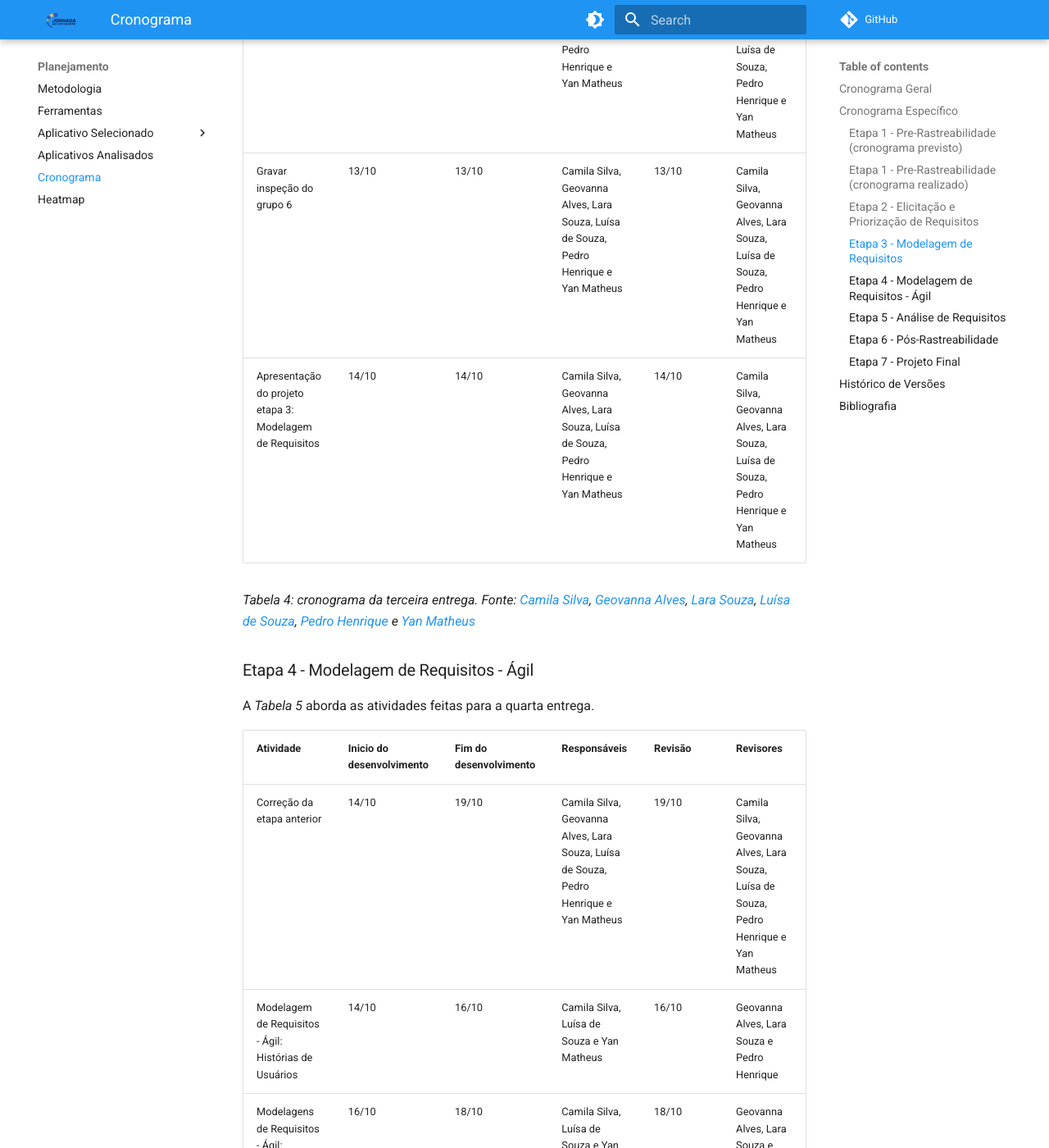
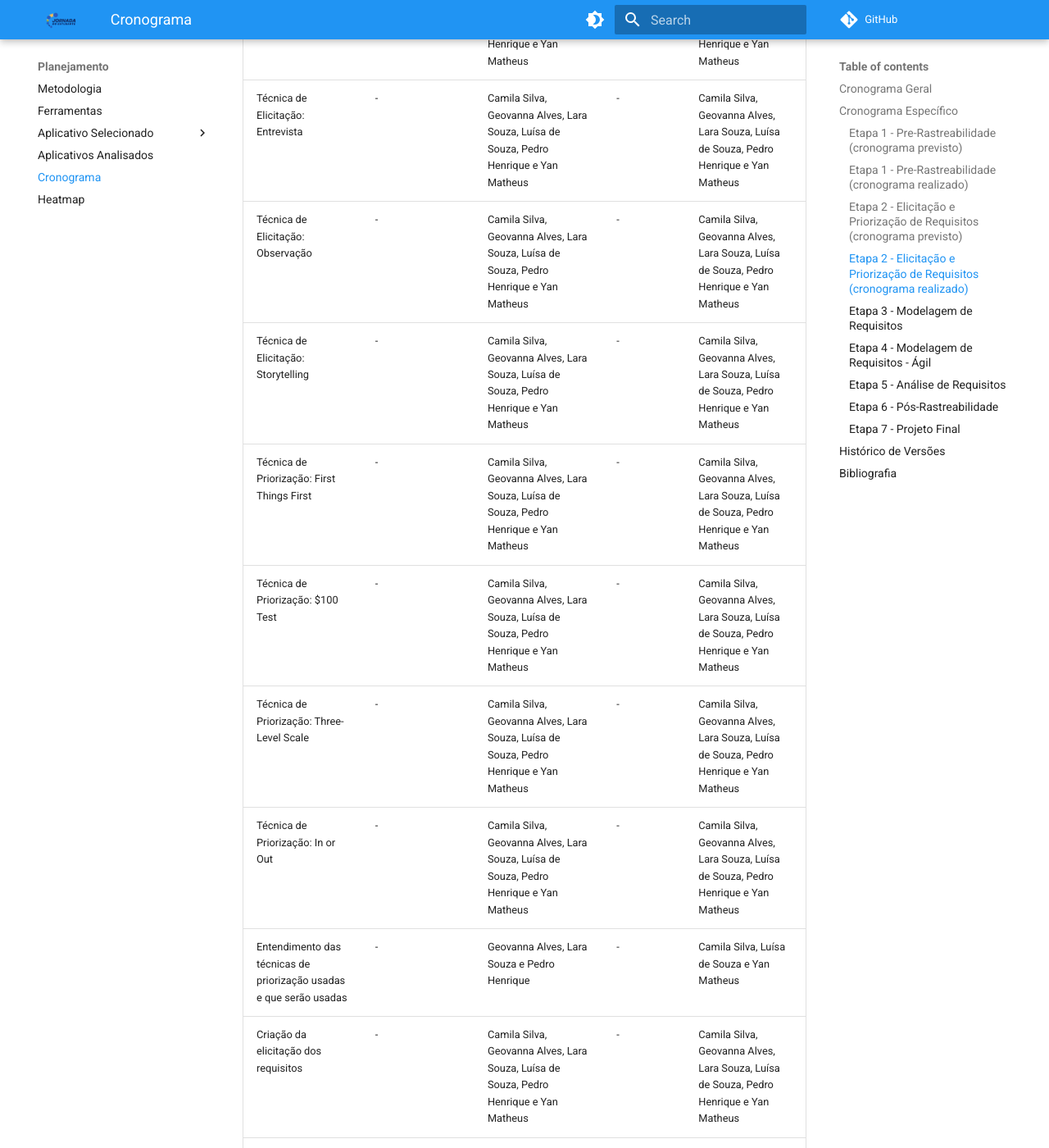
Before and after one commit to Requisitos-de-Software/2025.2-Grupo05, an MkDocs documentation site: the page built from docs/Planejamento/Cronograma.md, in a window 1280 px wide and 1400 px high, scrolled down 11231 px. Shown: the whole window at 82% size. Built offline with MkDocs 1.6.1 and Material for MkDocs 9.7.7, drawn with Linux system fonts in a browser that asks for light colours; comment, search, counter and statistics services are not loaded; some of the changed text lies outside the part shown.

Commit message:
chore: correcao no cronograma e paginas de gravacao

```diff
--- a/docs/Planejamento/Cronograma.md
+++ b/docs/Planejamento/Cronograma.md
@@ -70,10 +70,10 @@ A _Tabela 2_ aborda as atividades feitas para a primeira entrega.
 | Gravar inspeção do grupo 6 | 10/09 | Camila Silva, Geovanna Alves, Lara Souza, Luísa de Souza, Pedro Henrique e Yan Matheus | 10/09 | Camila Silva, Geovanna Alves, Lara Souza, Luísa de Souza, Pedro Henrique e Yan Matheus |
 | Apresentação do projeto etapa 1: Apresentação | 11/09 | Camila Silva, Geovanna Alves, Lara Souza, Luísa de Souza, Pedro Henrique e Yan Matheus | 11/09 | Camila Silva, Geovanna Alves, Lara Souza, Luísa de Souza, Pedro Henrique e Yan Matheus |
 
-_Tabela 2: cronograma da primeira entrega. Fonte: [Camila Silva](https://github.com/CamilaSilvaC), [Geovanna Alves](https://github.com/GeovannaUmbelino), [Lara Souza](https://github.com/mel14-hub), [Luísa de Souza](https://github.com/luisa12ll), [Pedro Henrique](https://github.com/pedrohpsantos) e [Yan Matheus](https://github.com/Yanmatheus0812)_
+_Tabela 3: cronograma da primeira entrega. Fonte: [Camila Silva](https://github.com/CamilaSilvaC), [Geovanna Alves](https://github.com/GeovannaUmbelino), [Lara Souza](https://github.com/mel14-hub), [Luísa de Souza](https://github.com/luisa12ll), [Pedro Henrique](https://github.com/pedrohpsantos) e [Yan Matheus](https://github.com/Yanmatheus0812)_
 
-### Etapa 2 - Elicitação e Priorização de Requisitos
-A _Tabela 3_ aborda as atividades feitas para a segunda entrega.
+### Etapa 2 - Elicitação e Priorização de Requisitos (cronograma previsto)
+A _Tabela 4_ aborda as atividades feitas para a segunda entrega.
 
 | **Atividade** | **Inicio do desenvolvimento** | **Fim do desenvolvimento** | **Responsáveis** | **Revisão** | **Revisores** |
 | ----- | ----- | ----- | ----- | ----- | ----- |
@@ -98,10 +98,40 @@ A _Tabela 3_ aborda as atividades feitas para a segunda entrega.
 | Gravar inspeção do grupo 6 | 01/10 | 01/10 | Camila Silva, Geovanna Alves, Lara Souza, Luísa de Souza, Pedro Henrique e Yan Matheus | 01/10 | Camila Silva, Geovanna Alves, Lara Souza, Luísa de Souza, Pedro Henrique e Yan Matheus |
 | Apresentação do projeto etapa 2: Elicitação – Técnicas e Priorização | 02/10 | 02/10 | Camila Silva, Geovanna Alves, Lara Souza, Luísa de Souza, Pedro Henrique e Yan Matheus | 02/10 | Camila Silva, Geovanna Alves, Lara Souza, Luísa de Souza, Pedro Henrique e Yan Matheus |
 
-_Tabela 3: cronograma da segunda entrega. Fonte: [Camila Silva](https://github.com/CamilaSilvaC), [Geovanna Alves](https://github.com/GeovannaUmbelino), [Lara Souza](https://github.com/mel14-hub), [Luísa de Souza](https://github.com/luisa12ll), [Pedro Henrique](https://github.com/pedrohpsantos) e [Yan Matheus](https://github.com/Yanmatheus0812)_
+_Tabela 4: cronograma da segunda entrega. Fonte: [Camila Silva](https://github.com/CamilaSilvaC), [Geovanna Alves](https://github.com/GeovannaUmbelino), [Lara Souza](https://github.com/mel14-hub), [Luísa de Souza](https://github.com/luisa12ll), [Pedro Henrique](https://github.com/pedrohpsantos) e [Yan Matheus](https://github.com/Yanmatheus0812)_
+
+
+### Etapa 2 - Elicitação e Priorização de Requisitos (cronograma realizado)
+A _Tabela 5_ aborda as atividades feitas para a segunda entrega.
+
+| **Atividade** | **Período de desenvolvimento** | **Responsáveis** | **Revisão** | **Revisores** |
+| ----- | ----- | ----- | ----- | ----- |
+| Entendimento das técnicas de elicitação usadas e que serão usadas | 16/09 - 18/09 | Camila Silva, Luísa de Souza e Yan Matheus | 18/09 | Geovanna Alves e Yan Matheus |
+| Busca de usuários | 16/09 - 18/09 | Geovanna Alves, Lara Souza e Pedro Henrique | 18/09 | Camila Silva e Luísa de Souza |
+| Entendimento das técnicas de priorização usadas e que serão usadas | - | Camila Silva e Luísa de Souza | - | Geovanna Alves e Yan Matheus |
+| Escolha das técnicas | - | Camila Silva e Luísa de Souza | - | Geovanna Alves e Yan Matheus |
+| Correção da etapa anterior | 11/09 - 16/09 | Camila Silva, Geovanna Alves, Lara Souza, Luísa de Souza, Pedro Henrique e Yan Matheus | 16/09 |  Camila Silva, Geovanna Alves, Lara Souza, Luísa de Souza, Pedro Henrique e Yan Matheus
+| Pesquisa dos perfis dos usuários | - | Geovanna Alves, Lara Souza e Pedro Henrique | - | Camila Silva, Luísa de Souza e Yan Matheus |
+| Criação das personas | - | Camila Silva, Luísa de Souza e Yan Matheus | - | Geovanna Alves, Lara Souza e Pedro Henrique |
+| Criação dos cenários | - | Camila Silva, Luísa de Souza e Yan Matheus | - | Geovanna Alves, Lara Souza e Pedro Henrique |
+| Técnica de Elicitação: Brainstorm | - | Camila Silva, Geovanna Alves, Lara Souza, Luísa de Souza, Pedro Henrique e Yan Matheus | - | Camila Silva, Geovanna Alves, Lara Souza, Luísa de Souza, Pedro Henrique e Yan Matheus |
+| Técnica de Elicitação: Entrevista | - | Camila Silva, Geovanna Alves, Lara Souza, Luísa de Souza, Pedro Henrique e Yan Matheus | - | Camila Silva, Geovanna Alves, Lara Souza, Luísa de Souza, Pedro Henrique e Yan Matheus |
+| Técnica de Elicitação: Observação | - | Camila Silva, Geovanna Alves, Lara Souza, Luísa de Souza, Pedro Henrique e Yan Matheus | - | Camila Silva, Geovanna Alves, Lara Souza, Luísa de Souza, Pedro Henrique e Yan Matheus |
+| Técnica de Elicitação: Storytelling	 | - | Camila Silva, Geovanna Alves, Lara Souza, Luísa de Souza, Pedro Henrique e Yan Matheus | - | Camila Silva, Geovanna Alves, Lara Souza, Luísa de Souza, Pedro Henrique e Yan Matheus |
+| Técnica de Priorização: First Things First | - | Camila Silva, Geovanna Alves, Lara Souza, Luísa de Souza, Pedro Henrique e Yan Matheus | - | Camila Silva, Geovanna Alves, Lara Souza, Luísa de Souza, Pedro Henrique e Yan Matheus |
+| Técnica de Priorização: $100 Test | - | Camila Silva, Geovanna Alves, Lara Souza, Luísa de Souza, Pedro Henrique e Yan Matheus | - | Camila Silva, Geovanna Alves, Lara Souza, Luísa de Souza, Pedro Henrique e Yan Matheus |
+| Técnica de Priorização: Three-Level Scale | - | Camila Silva, Geovanna Alves, Lara Souza, Luísa de Souza, Pedro Henrique e Yan Matheus | - | Camila Silva, Geovanna Alves, Lara Souza, Luísa de Souza, Pedro Henrique e Yan Matheus |
+| Técnica de Priorização: In or Out | - | Camila Silva, Geovanna Alves, Lara Souza, Luísa de Souza, Pedro Henrique e Yan Matheus | - | Camila Silva, Geovanna Alves, Lara Souza, Luísa de Souza, Pedro Henrique e Yan Matheus |
+| Entendimento das técnicas de priorização usadas e que serão usadas | - | Geovanna Alves, Lara Souza e Pedro Henrique |  - | Camila Silva, Luísa de Souza e Yan Matheus |
+| Criação da elicitação dos requisitos | - | Camila Silva, Geovanna Alves, Lara Souza, Luísa de Souza, Pedro Henrique e Yan Matheus | - | Camila Silva, Geovanna Alves, Lara Souza, Luísa de Souza, Pedro Henrique e Yan Matheus |
+| Gravar apresentação do projeto | - | Camila Silva, Geovanna Alves, Lara Souza, Luísa de Souza, Pedro Henrique e Yan Matheus | - | Camila Silva, Geovanna Alves, Lara Souza, Luísa de Souza, Pedro Henrique e Yan Matheus |
+| Gravar inspeção do grupo 6 | - | Camila Silva, Geovanna Alves, Lara Souza, Luísa de Souza, Pedro Henrique e Yan Matheus | - | Camila Silva, Geovanna Alves, Lara Souza, Luísa de Souza, Pedro Henrique e Yan Matheus |
+| Apresentação do projeto etapa 2: Elicitação – Técnicas e Priorização | - | Camila Silva, Geovanna Alves, Lara Souza, Luísa de Souza, Pedro Henrique e Yan Matheus | - | Camila Silva, Geovanna Alves, Lara Souza, Luísa de Souza, Pedro Henrique e Yan Matheus |
+
+_Tabela 5: cronograma da segunda entrega. Fonte: [Camila Silva](https://github.com/CamilaSilvaC), [Geovanna Alves](https://github.com/GeovannaUmbelino), [Lara Souza](https://github.com/mel14-hub), [Luísa de Souza](https://github.com/luisa12ll), [Pedro Henrique](https://github.com/pedrohpsantos) e [Yan Matheus](https://github.com/Yanmatheus0812)_
 
 ### Etapa 3 - Modelagem de Requisitos
-A _Tabela 4_ aborda as atividades feitas para a terceira entrega.
+A _Tabela 6_ aborda as atividades feitas para a terceira entrega.
 
 | **Atividade** | **Inicio do desenvolvimento** | **Fim do desenvolvimento** | **Responsáveis** | **Revisão** | **Revisores** |
 | ----- | ----- | ----- | ----- | ----- | ----- |
@@ -114,10 +144,10 @@ A _Tabela 4_ aborda as atividades feitas para a terceira entrega.
 | Gravar inspeção do grupo 6 | 13/10 | 13/10 | Camila Silva, Geovanna Alves, Lara Souza, Luísa de Souza, Pedro Henrique e Yan Matheus | 13/10 | Camila Silva, Geovanna Alves, Lara Souza, Luísa de Souza, Pedro Henrique e Yan Matheus |
 | Apresentação do projeto etapa 3: Modelagem de Requisitos | 14/10 | 14/10 | Camila Silva, Geovanna Alves, Lara Souza, Luísa de Souza, Pedro Henrique e Yan Matheus | 14/10 | Camila Silva, Geovanna Alves, Lara Souza, Luísa de Souza, Pedro Henrique e Yan Matheus |
 
-_Tabela 4: cronograma da terceira entrega. Fonte: [Camila Silva](https://github.com/CamilaSilvaC), [Geovanna Alves](https://github.com/GeovannaUmbelino), [Lara Souza](https://github.com/mel14-hub), [Luísa de Souza](https://github.com/luisa12ll), [Pedro Henrique](https://github.com/pedrohpsantos) e [Yan Matheus](https://github.com/Yanmatheus0812)_
+_Tabela 6: cronograma da terceira entrega. Fonte: [Camila Silva](https://github.com/CamilaSilvaC), [Geovanna Alves](https://github.com/GeovannaUmbelino), [Lara Souza](https://github.com/mel14-hub), [Luísa de Souza](https://github.com/luisa12ll), [Pedro Henrique](https://github.com/pedrohpsantos) e [Yan Matheus](https://github.com/Yanmatheus0812)_
 
 ### Etapa 4 - Modelagem de Requisitos - Ágil
-A _Tabela 5_ aborda as atividades feitas para a quarta entrega.
+A _Tabela 7_ aborda as atividades feitas para a quarta entrega.
 
 | **Atividade** | **Inicio do desenvolvimento** | **Fim do desenvolvimento** | **Responsáveis** | **Revisão** | **Revisores** |
 | ----- | ----- | ----- | ----- | ----- | ----- |
@@ -129,10 +159,10 @@ A _Tabela 5_ aborda as atividades feitas para a quarta entrega.
 | Gravar inspeção do grupo 6 | 22/10 | 22/10 | Camila Silva, Geovanna Alves, Lara Souza, Luísa de Souza, Pedro Henrique e Yan Matheus | 22/10 | Camila Silva, Geovanna Alves, Lara Souza, Luísa de Souza, Pedro Henrique e Yan Matheus |
 | Apresentação do projeto etapa 4: Modelagem de Requisitos \- Ágil | 23/10 | 23/10 | Camila Silva, Geovanna Alves, Lara Souza, Luísa de Souza, Pedro Henrique e Yan Matheus | 23/10 | Camila Silva, Geovanna Alves, Lara Souza, Luísa de Souza, Pedro Henrique e Yan Matheus |
 
-_Tabela 5: cronograma da quarta entrega. Fonte: [Camila Silva](https://github.com/CamilaSilvaC), [Geovanna Alves](https://github.com/GeovannaUmbelino), [Lara Souza](https://github.com/mel14-hub), [Luísa de Souza](https://github.com/luisa12ll), [Pedro Henrique](https://github.com/pedrohpsantos) e [Yan Matheus](https://github.com/Yanmatheus0812)_
+_Tabela 7: cronograma da quarta entrega. Fonte: [Camila Silva](https://github.com/CamilaSilvaC), [Geovanna Alves](https://github.com/GeovannaUmbelino), [Lara Souza](https://github.com/mel14-hub), [Luísa de Souza](https://github.com/luisa12ll), [Pedro Henrique](https://github.com/pedrohpsantos) e [Yan Matheus](https://github.com/Yanmatheus0812)_
 
 ### Etapa 5 - Análise de Requisitos
-A _Tabela 6_ aborda as atividades feitas para a quinta entrega.
+A _Tabela 8_ aborda as atividades feitas para a quinta entrega.
 
 | **Atividade** | **Inicio do desenvolvimento** | **Fim do desenvolvimento** | **Responsáveis** | **Revisão** | **Revisores** |
 | ----- | ----- | ----- | ----- | ----- | ----- |
@@ -142,10 +172,10 @@ A _Tabela 6_ aborda as atividades feitas para a quinta entrega.
 | Gravar apresentação do projeto | 11/11 | 11/11 | Camila Silva, Geovanna Alves, Lara Souza, Luísa de Souza, Pedro Henrique e Yan Matheus | 11/11 | Camila Silva, Geovanna Alves, Lara Souza, Luísa de Souza, Pedro Henrique e Yan Matheus |
 | Apresentação do projeto etapa 5: Análise de Requisitos: Verificação e Validação | 13/11 | 13/11 | Camila Silva, Geovanna Alves, Lara Souza, Luísa de Souza, Pedro Henrique e Yan Matheus | 13/11 | Camila Silva, Geovanna Alves, Lara Souza, Luísa de Souza, Pedro Henrique e Yan Matheus |
 
-_Tabela 6: cronograma da quinta entrega. Fonte: [Camila Silva](https://github.com/CamilaSilvaC), [Geovanna Alves](https://github.com/GeovannaUmbelino), [Lara Souza](https://github.com/mel14-hub), [Luísa de Souza](https://github.com/luisa12ll), [Pedro Henrique](https://github.com/pedrohpsantos) e [Yan Matheus](https://github.com/Yanmatheus0812)_
+_Tabela 8: cronograma da quinta entrega. Fonte: [Camila Silva](https://github.com/CamilaSilvaC), [Geovanna Alves](https://github.com/GeovannaUmbelino), [Lara Souza](https://github.com/mel14-hub), [Luísa de Souza](https://github.com/luisa12ll), [Pedro Henrique](https://github.com/pedrohpsantos) e [Yan Matheus](https://github.com/Yanmatheus0812)_
 
 ### Etapa 6 - Pós-Rastreabilidade
-A _Tabela 7_ aborda as atividades feitas para a sexta entrega.
+A _Tabela 9_ aborda as atividades feitas para a sexta entrega.
 
 | **Atividade** | **Inicio do desenvolvimento** | **Fim do desenvolvimento** | **Responsáveis** | **Revisão** | **Revisores** |
 | ----- | ----- | ----- | ----- | ----- | ----- |
@@ -156,10 +186,10 @@ A _Tabela 7_ aborda as atividades feitas para a sexta entrega.
 | Gravar inspeção do grupo 6 | 29/10 | 29/10 | Camila Silva, Geovanna Alves, Lara Souza, Luísa de Souza, Pedro Henrique e Yan Matheus | 29/10 | Camila Silva, Geovanna Alves, Lara Souza, Luísa de Souza, Pedro Henrique e Yan Matheus |
 | Apresentação do projeto etapa 6: Pós-rastreabilidade | 30/10 | 30/10 | Camila Silva, Geovanna Alves, Lara Souza, Luísa de Souza, Pedro Henrique e Yan Matheus | 30/10 | Camila Silva, Geovanna Alves, Lara Souza, Luísa de Souza, Pedro Henrique e Yan Matheus |
 
-_Tabela 7: cronograma da sexta entrega. Fonte: [Camila Silva](https://github.com/CamilaSilvaC), [Geovanna Alves](https://github.com/GeovannaUmbelino), [Lara Souza](https://github.com/mel14-hub), [Luísa de Souza](https://github.com/luisa12ll), [Pedro Henrique](https://github.com/pedrohpsantos) e [Yan Matheus](https://github.com/Yanmatheus0812)_
+_Tabela 9: cronograma da sexta entrega. Fonte: [Camila Silva](https://github.com/CamilaSilvaC), [Geovanna Alves](https://github.com/GeovannaUmbelino), [Lara Souza](https://github.com/mel14-hub), [Luísa de Souza](https://github.com/luisa12ll), [Pedro Henrique](https://github.com/pedrohpsantos) e [Yan Matheus](https://github.com/Yanmatheus0812)_
 
 ### Etapa 7 - Projeto Final
-A _Tabela 8_ aborda as atividades feitas para o projeto final.
+A _Tabela 10_ aborda as atividades feitas para o projeto final.
 
 | **Atividade** | **Inicio do desenvolvimento** | **Fim do desenvolvimento** | **Responsáveis** | **Revisão** | **Revisores** |
 |-----------|----------|-----------------|--------------|---------|-----------|
@@ -168,7 +198,7 @@ A _Tabela 8_ aborda as atividades feitas para o projeto final.
 | Entrega do projeto final | 24/11 | 24/11 | Camila Silva, Geovanna Alves, Lara Souza, Luísa de Souza, Pedro Henrique e Yan Matheus | 24/11 | Camila Silva, Geovanna Alves, Lara Souza, Luísa de Souza, Pedro Henrique e Yan Matheus |
 | Avaliação final | 25/11 | 25/11 | Camila Silva, Geovanna Alves, Lara Souza, Luísa de Souza, Pedro Henrique e Yan Matheus | - | André Barros |
 
-_Tabela 8: cronograma do projeto final. Fonte: [Camila Silva](https://github.com/CamilaSilvaC), [Geovanna Alves](https://github.com/GeovannaUmbelino), [Lara Souza](https://github.com/mel14-hub), [Luísa de Souza](https://github.com/luisa12ll), [Pedro Henrique](https://github.com/pedrohpsantos) e [Yan Matheus](https://github.com/Yanmatheus0812)_
+_Tabela 10: cronograma do projeto final. Fonte: [Camila Silva](https://github.com/CamilaSilvaC), [Geovanna Alves](https://github.com/GeovannaUmbelino), [Lara Souza](https://github.com/mel14-hub), [Luísa de Souza](https://github.com/luisa12ll), [Pedro Henrique](https://github.com/pedrohpsantos) e [Yan Matheus](https://github.com/Yanmatheus0812)_
 
 ## Histórico de Versões
 
@@ -177,6 +207,7 @@ _Tabela 8: cronograma do projeto final. Fonte: [Camila Silva](https://github.com
 | 1.0    | 08/09/2025 | Adição do Cronograma | [Camila Silva](https://github.com/CamilaSilvaC) e [Luísa de Souza](https://github.com/luisa12ll) | [Geovanna Alves](https://github.com/GeovannaUmbelino), [Lara Souza](https://github.com/mel14-hub), [Pedro Henrique](https://github.com/pedrohpsantos) e [Yan Matheus](https://github.com/Yanmatheus0812) |
 | 1.1    | 15/09/2025 | Correção nas entregas das apresentações | [Camila Silva](https://github.com/CamilaSilvaC), [Geovanna Alves](https://github.com/GeovannaUmbelino), [Lara Souza](https://github.com/mel14-hub), [Luísa de Souza](https://github.com/luisa12ll), [Pedro Henrique](https://github.com/pedrohpsantos) e [Yan Matheus](https://github.com/Yanmatheus0812) | [Camila Silva](https://github.com/CamilaSilvaC), [Geovanna Alves](https://github.com/GeovannaUmbelino), [Lara Souza](https://github.com/mel14-hub), [Luísa de Souza](https://github.com/luisa12ll), [Pedro Henrique](https://github.com/pedrohpsantos) e [Yan Matheus](https://github.com/Yanmatheus0812) |
 | 1.2    | 15/09/2025 | Criação da tabela do projeto final | [Camila Silva](https://github.com/CamilaSilvaC), [Geovanna Alves](https://github.com/GeovannaUmbelino), [Lara Souza](https://github.com/mel14-hub), [Luísa de Souza](https://github.com/luisa12ll), [Pedro Henrique](https://github.com/pedrohpsantos) e [Yan Matheus](https://github.com/Yanmatheus0812) | [Camila Silva](https://github.com/CamilaSilvaC), [Geovanna Alves](https://github.com/GeovannaUmbelino), [Lara Souza](https://github.com/mel14-hub), [Luísa de Souza](https://github.com/luisa12ll), [Pedro Henrique](https://github.com/pedrohpsantos) e [Yan Matheus](https://github.com/Yanmatheus0812) |
+| 1.3    | 18/09/2025 | Criação da tabela realizada do projeto 2 | [Yan Matheus](https://github.com/Yanmatheus0812) | [Camila Silva](https://github.com/CamilaSilvaC), [Geovanna Alves](https://github.com/GeovannaUmbelino), [Lara Souza](https://github.com/mel14-hub), [Luísa de Souza](https://github.com/luisa12ll), [Pedro Henrique](https://github.com/pedrohpsantos) e [Yan Matheus](https://github.com/Yanmatheus0812) |
 
 ## Bibliografia
 
--- a/mkdocs.yml
+++ b/mkdocs.yml
@@ -35,9 +35,12 @@ markdown_extensions:
 nav:
     - Home: index.md
     - Sobre: Sobre/Sobre.md
-    - Apresentações: # AVISO: Verifique se este arquivo existe em 'docs/'
-      - Reuniões: Apresentações/Reunioes.md
-      - Inspeções: Apresentações/Inspecoes.md
+    - Gravações:
+      - Reuniões: Gravações/Reunioes.md
+      - Inspeções:
+        - Insepção 1: Gravações/Inspeções/Inspecao1.md
+      - Apresentações:
+        - Apresentação 1: Gravações/Apresentações/Apresentacao1.md
     - Planejamento:
       - Metodologia: Planejamento/Metodologia.md
       - Ferramentas: Planejamento/Ferramentas.md
```
Also changed, not shown: other parts of docs/Planejamento/Cronograma.md (+1 -1 lines), docs/Gravações/Apresentações/Apresentacao1.md (added, +87 -0 lines), docs/Gravações/Inspeções/Inspecao1.md (renamed from docs/Apresentações/Inspecoes.md, +5 -4 lines), docs/Gravações/Apresentações/Apresentacao2.md (added), docs/Gravações/Reunioes.md (renamed from docs/Apresentações/Reunioes.md).
